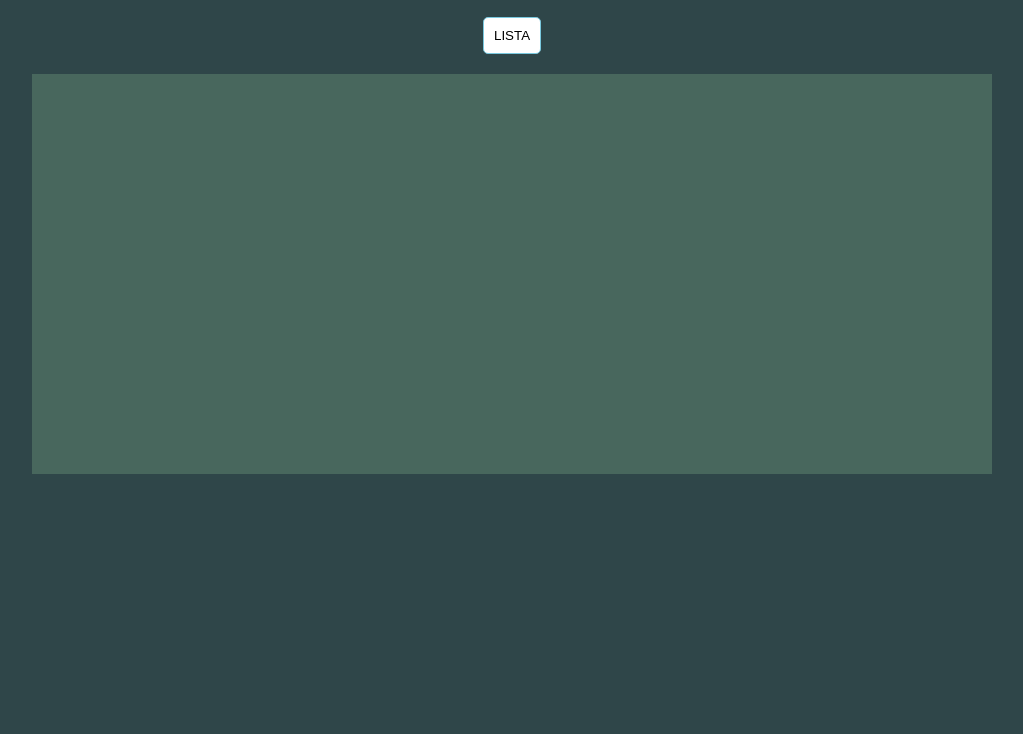
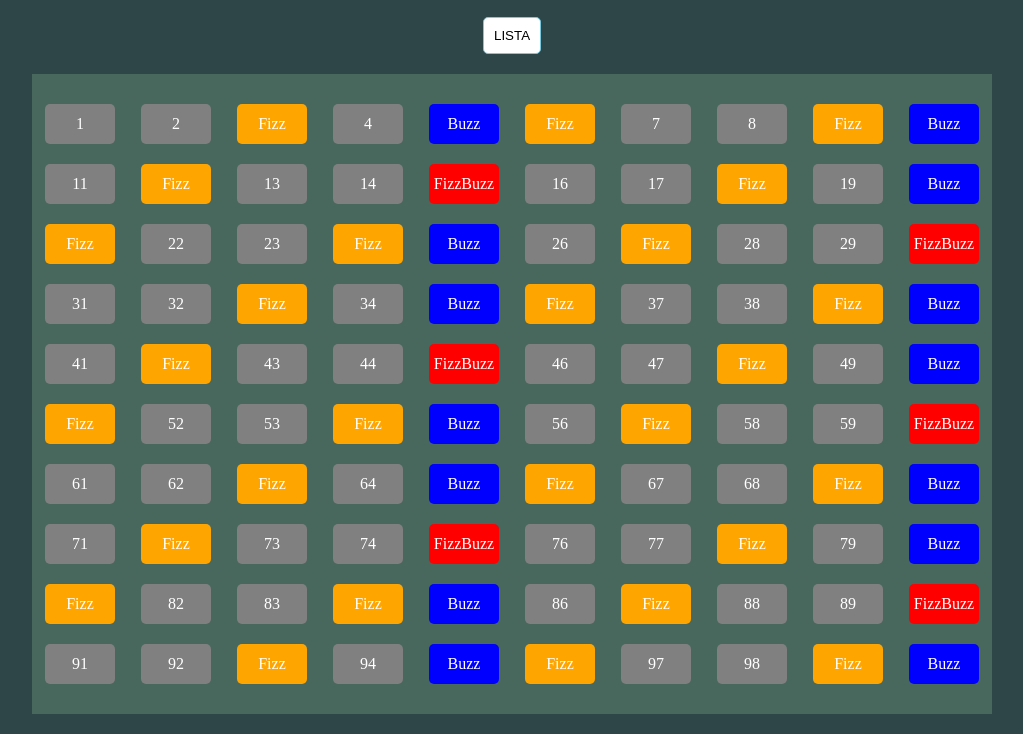
Before and after one commit to SimoneRomiti/js-fizzbuzz, a plain HTML site: page index.html in a window 1280 px wide. Both pictures are taken after a click on the button "LISTA". Shown: the part 70-804 px from the top of the page, without its empty margins (128-1151 px from the left). Drawn offline with Linux system fonts and the light colour scheme.

Commit message:
Esercizio completo

```diff
--- a/css/style.css
+++ b/css/style.css
@@ -30,7 +30,8 @@ main{
   margin: 20px 0;
   background: #48675D;
   text-align: center;
-  height: 50vh;
+  /* height: 50vh; */
+  padding: 20px 0;
 }
 
 #button{
@@ -45,6 +46,31 @@ main{
   color: white;
 }
 
+#elenco{
+  color: white;
+  display: flex;
+  flex-wrap: wrap;
+  justify-content: space-around;
+}
+#elenco li{
+  list-style: none;
+  height: 40px;
+  width: 70px;
+  background: grey;
+  margin: 10px;
+  line-height: 40px;
+  border-radius: 5px;
+}
+#elenco li.orange{
+  background: orange;
+}
+#elenco li.blue{
+  background: blue;
+}
+#elenco li.red{
+  background: red;
+}
+
 .hidden{
   opacity: 0;
 }
--- a/index.html
+++ b/index.html
@@ -21,9 +21,9 @@
       <main>
 
 
-        <div id="elenco" class="hidden">
-          prova
-        </div>
+        <ul id="elenco">
+
+        </ul>
       </main>
 
     </div>
--- a/js/script.js
+++ b/js/script.js
@@ -15,7 +15,20 @@ function(){
     } else if(i % 5 == 0){
       numero = "Buzz";
     }
+
+    if(numero == "Fizz"){
+      document.getElementById("elenco").innerHTML += '<li class="flex orange">' + numero + '</li>';
+    } else if(numero == "Buzz"){
+      document.getElementById("elenco").innerHTML += '<li class="flex blue">' + numero + '</li>';
+    } else if(numero == "FizzBuzz"){
+      document.getElementById("elenco").innerHTML += '<li class="flex red">' + numero + '</li>';
+    } else{
+      document.getElementById("elenco").innerHTML += '<li class="flex">' + numero + '</li>';
+    }
+
     console.log(numero);
   }
+
+
 }
 );
```
